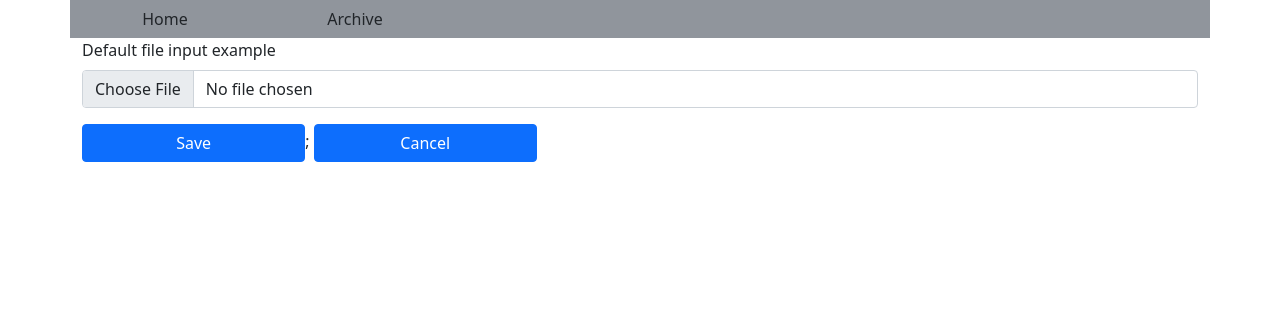
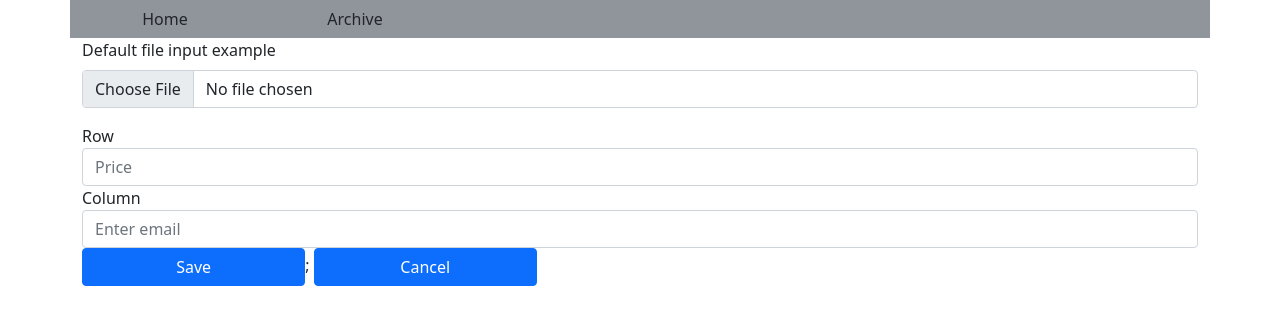
Before and after one commit to clarkc0de/web_dev_final, a website: page public/create_new.html in a window 1280 px wide. Drawn offline with nearby package versions, Linux system fonts and the light colour scheme; a web font is replaced by a local one.

Commit message:
merged from main

```diff
--- a/public/create_new.html
+++ b/public/create_new.html
@@ -46,6 +46,14 @@
             <input class="form-control" type="file" id="formFile" accept=".csv">
         </div>
 
+        <div class="form-group">
+            <label for="row-input">Row</label>
+            <input type="text" class="form-control" id="row-input" placeholder="Price">
+        </div>
+        <div class="form-group">
+            <label for="col-input">Column</label>
+            <input type="text" class="form-control" id="col-input" aria-describedby="emailHelp" placeholder="Enter email">
+        </div>
         <div class="mb-3">
             <button type="button" class="btn btn-primary" style="width: 20%" onclick="makeFigure()">Save</button>;
             <button type="button" class="btn btn-primary" style="width: 20%" onclick="onCancel()">Cancel</button>
--- a/server.js
+++ b/server.js
@@ -55,7 +55,7 @@ app.post('/upload-csv', function(req, res) {
     }
 
     temporaryCSV = csv;  // store the uploaded CSV text
-
+    console.log(temporaryCSV);
     res.send("CSV received");
 });
 
```
Also changed, not shown: db_initializer.js (+23 -0 lines).
